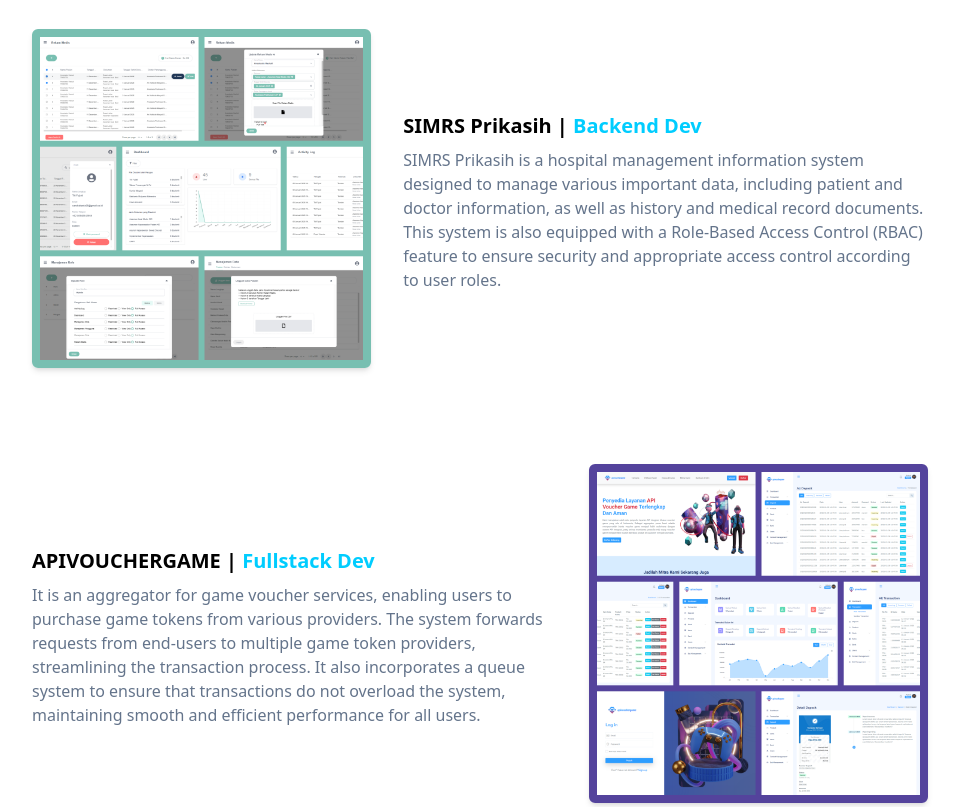
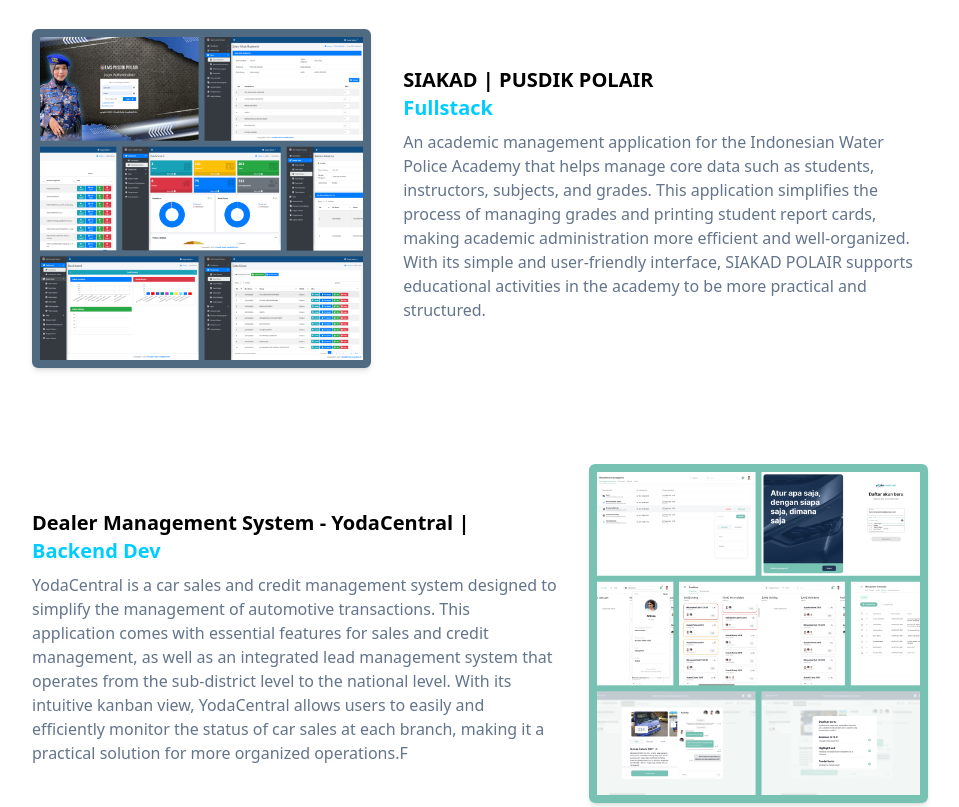
Before and after one commit to dwiki-mukti/personal-profile, a website: page index.html in a window 1280 px wide. Shown: the part 3760-4567 px from the top of the page, without its empty margins (160-1119 px from the left). Drawn offline with Linux system fonts and the light colour scheme.

Commit message:
add yodacentral & pusdik polair

```diff
--- a/index.html
+++ b/index.html
@@ -297,6 +297,55 @@
                 </div>
                 <div class="grid lg:grid-cols-5 gap-8 mt-[6rem]">
                     <div class="col-span-3 md:col-span-2">
+                        <div class="rounded-md shadow-md border-8 border-[#506a81]">
+                            <img src="public/image/porto/siakad-polair.png" width="w-full" class="aspect-square">
+                        </div>
+                    </div>
+                    <div class="col-span-3 flex pb-4">
+                        <div class="grow my-auto">
+                            <div class="font-semibold text-xl dark:text-white lg:mt-2 mb-2">
+                                <span>SIAKAD | PUSDIK POLAIR</span>
+                                <br>
+                                <span class="text-primary">Fullstack</span>
+                            </div>
+                            <p class="text-light">
+                                An academic management application for the Indonesian Water Police
+                                Academy that helps manage core data such as students, instructors, subjects, and grades.
+                                This application simplifies the process of managing grades and printing student report
+                                cards, making academic administration more efficient and well-organized. With its simple
+                                and user-friendly interface, SIAKAD POLAIR supports educational activities in the
+                                academy to be more practical and structured.
+                            </p>
+                        </div>
+                    </div>
+                </div>
+                <div class="grid lg:grid-cols-5 gap-8 mt-[6rem]">
+                    <div class="lg:order-last col-span-3 md:col-span-2">
+                        <div class="rounded-md shadow-md border-8 border-[#78C2B4]">
+                            <img src="public/image/porto/yodacentral.png" width="w-full" class="aspect-square">
+                        </div>
+                    </div>
+                    <div class="col-span-3 flex pb-4">
+                        <div class="grow my-auto">
+                            <div class="font-semibold text-xl dark:text-white mt-6 mb-2">
+                                <span>Dealer Management System - YodaCentral |</span>
+                                <br>
+                                <span class="text-primary">Backend Dev</span>
+                            </div>
+                            <p class="text-light">
+                                YodaCentral is a car sales and credit management system designed to simplify the
+                                management of automotive transactions. This application comes with essential features
+                                for sales and credit management, as well as an integrated lead management system that
+                                operates from the sub-district level to the national level. With its intuitive kanban
+                                view, YodaCentral allows users to easily and efficiently monitor the status of car sales
+                                at each branch, making it a practical solution for more organized operations.F
+                            </p>
+                        </div>
+
+                    </div>
+                </div>
+                <div class="grid lg:grid-cols-5 gap-8 mt-[6rem]">
+                    <div class="col-span-3 md:col-span-2">
                         <div class="rounded-md shadow-md border-8 border-[#78BFB1]">
                             <img src="public/image/porto/simrs-prikasih.png" width="w-full" class="aspect-square">
                         </div>
```
Also changed, not shown: public/image/porto/yodacentral.png (added), public/style/portofolio.css.
